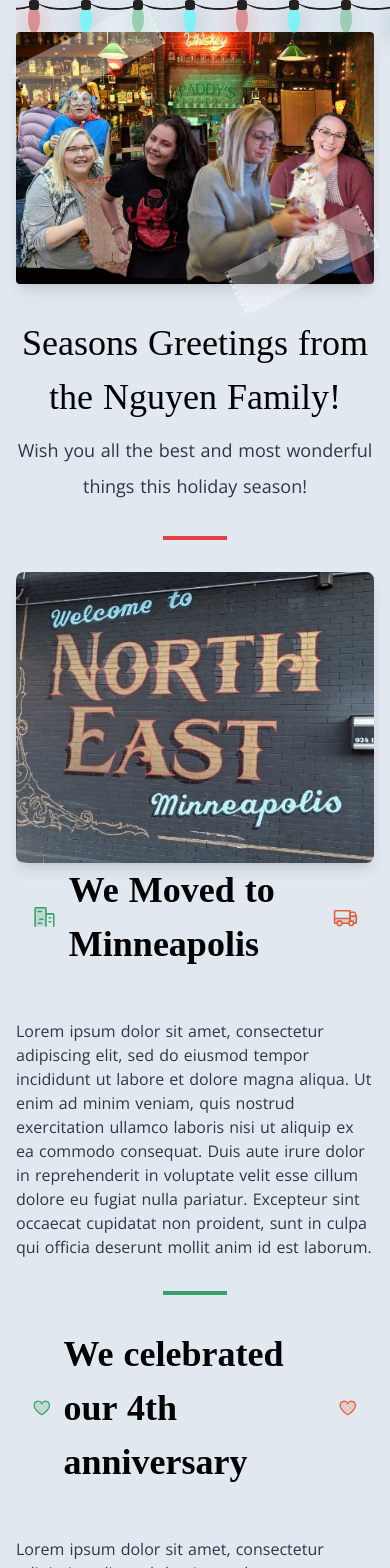
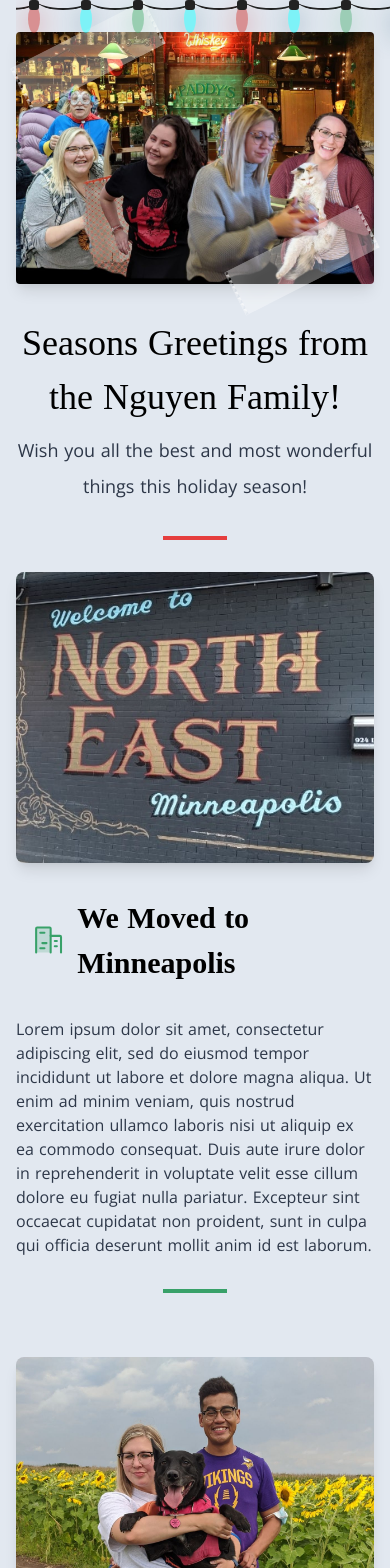
Before and after one commit to TonyFwin/christmas-card, a Nuxt app: page / in a window 390 px wide. Shown: the top 1568 px of the page. Built offline with nearby package versions, Linux system fonts and the light colour scheme; a web font is replaced by a local one.

Commit message:
Remove one svg, update spacing, alignment, and width for mobile

```diff
--- a/components/Anniversary.vue
+++ b/components/Anniversary.vue
@@ -1,37 +1,17 @@
 <template>
   <section class="py-4 md:py-8">
     <div class="container m-auto flex flex-wrap">
-      <div class="w-full md:w-5/12 ml-auto order-1">
+      <div class="w-full md:w-5/12 ml-auto order-0 lg:order-1 my-8 md:my-auto">
         <img
-          class="max-w-full rounded-lg shadow-lg"
+          class="w-full md:max-w-full rounded-lg shadow-lg"
           src="~/assets/images/sunflowers.jpg"
           alt=""
         />
       </div>
       <div class="w-full md:w-6/12 mx-auto flex flex-col justify-center">
-        <h3 class="text-4xl font-semibold px-4 flex items-center mb-8">
-          <svg
-            xmlns="http://www.w3.org/2000/svg"
-            width="40"
-            height="40"
-            fill="#38a169"
-            viewBox="0 0 256 256"
-            class="mr-3"
-          >
-            <rect width="256" height="256" fill="none"></rect>
-            <path
-              d="M128.0293,216s-100-56-100-124A52.00881,52.00881,0,0,1,128.02938,71.965l-.0002.00008A52.00882,52.00882,0,0,1,228.0293,92C228.0293,160,128.0293,216,128.0293,216Z"
-              opacity="0.2"
-            ></path>
-            <path
-              d="M128.0293,216s-100-56-100-124A52.00881,52.00881,0,0,1,128.02938,71.965l-.0002.00008A52.00882,52.00882,0,0,1,228.0293,92C228.0293,160,128.0293,216,128.0293,216Z"
-              fill="none"
-              stroke="#38a169"
-              stroke-linecap="round"
-              stroke-linejoin="round"
-              stroke-width="16"
-            ></path>
-          </svg>
+        <h3
+          class="text-3xl lg:text-4xl font-semibold px-4 flex items-center my-8 md:mb-8 justify-center lg:justify-start"
+        >
           We celebrated our 4th anniversary
           <svg
             xmlns="http://www.w3.org/2000/svg"
--- a/components/Moving.vue
+++ b/components/Moving.vue
@@ -1,15 +1,17 @@
 <template>
   <section class="py-4 md:py-8">
     <div class="container m-auto flex flex-wrap">
-      <div class="w-full md:w-5/12 mr-auto">
+      <div class="w-full md:w-5/12 m-auto">
         <img
-          class="max-w-full rounded-lg shadow-lg"
+          class="w-full md:max-w-full rounded-lg shadow-lg"
           src="~/assets/images/nordeast.png"
           alt=""
         />
       </div>
       <div class="w-full md:w-6/12 mx-auto flex flex-col justify-center">
-        <h3 class="text-4xl font-semibold px-4 flex items-center mb-8">
+        <h3
+          class="text-3xl lg:text-4xl font-semibold px-4 flex items-center my-8 md:mb-8 justify-center md:justify-start"
+        >
           <svg
             xmlns="http://www.w3.org/2000/svg"
             width="40"
@@ -96,90 +98,8 @@
             ></line>
           </svg>
           We Moved to Minneapolis
-          <svg
-            xmlns="http://www.w3.org/2000/svg"
-            width="40"
-            height="40"
-            fill="#38a169"
-            viewBox="0 0 256 256"
-            class="ml-3"
-          >
-            <rect width="256" height="256" fill="none"></rect>
-            <path
-              d="M176,144H16v40a8,8,0,0,0,8,8H44a24,24,0,0,1,48,0h72a23.99048,23.99048,0,0,1,11.99813-20.78815Z"
-              opacity="0.2"
-            ></path>
-            <path
-              d="M212,192a24.00631,24.00631,0,0,0-36.00187-20.78815L176,120h64v64a8,8,0,0,1-8,8H212"
-              opacity="0.2"
-            ></path>
-            <path
-              d="M240,120H176V80h42.58374a8,8,0,0,1,7.42781,5.02887Z"
-              fill="none"
-              stroke="#e55e3e"
-              stroke-linecap="round"
-              stroke-linejoin="round"
-              stroke-width="16"
-            ></path>
-            <line
-              x1="16"
-              y1="144"
-              x2="176"
-              y2="144"
-              fill="none"
-              stroke="#e55e3e"
-              stroke-linecap="round"
-              stroke-linejoin="round"
-              stroke-width="16"
-            ></line>
-            <circle
-              cx="188"
-              cy="192"
-              r="24"
-              fill="none"
-              stroke="#e55e3e"
-              stroke-miterlimit="10"
-              stroke-width="16"
-            ></circle>
-            <circle
-              cx="68"
-              cy="192"
-              r="24"
-              fill="none"
-              stroke="#e55e3e"
-              stroke-miterlimit="10"
-              stroke-width="16"
-            ></circle>
-            <line
-              x1="164"
-              y1="192"
-              x2="92"
-              y2="192"
-              fill="none"
-              stroke="#e55e3e"
-              stroke-linecap="round"
-              stroke-linejoin="round"
-              stroke-width="16"
-            ></line>
-            <path
-              d="M44,192H24a8,8,0,0,1-8-8V72a8,8,0,0,1,8-8H176V171.21508"
-              fill="none"
-              stroke="#e55e3e"
-              stroke-linecap="round"
-              stroke-linejoin="round"
-              stroke-width="16"
-            ></path>
-            <path
-              d="M176,171.21508V120h64v64a8,8,0,0,1-8,8H212"
-              fill="none"
-              stroke="#e55e3e"
-              stroke-linecap="round"
-              stroke-linejoin="round"
-              stroke-width="16"
-            ></path>
-          </svg>
         </h3>
-        <p class="mt-4 text-gray-800">
+        <p class="md:mt-4 text-gray-800">
           Lorem ipsum dolor sit amet, consectetur adipiscing elit, sed do
           eiusmod tempor incididunt ut labore et dolore magna aliqua. Ut enim ad
           minim veniam, quis nostrud exercitation ullamco laboris nisi ut
```
